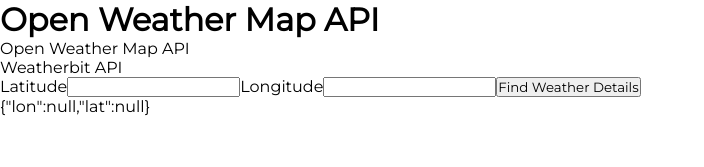
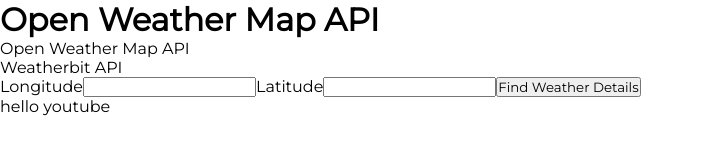
Before and after one commit to elpassion/elp-workshop-2-frontend, a React (Create React App) app: page / in a window 1280 px wide. Shown: the top 167 px of the page, without its empty margins (0-704 px from the left). Built offline with nearby package versions, Linux system fonts and the light colour scheme; no server answers.

Commit message:
react-hook-form basics implemented

```diff
--- a/package.json
+++ b/package.json
@@ -14,6 +14,7 @@
     "prettier": "^2.5.1",
     "react": "^17.0.2",
     "react-dom": "^17.0.2",
+    "react-hook-form": "^7.27.1",
     "react-scripts": "5.0.0",
     "react-use": "^17.3.2",
     "typescript": "^4.5.5",
--- a/src/App.tsx
+++ b/src/App.tsx
@@ -1,34 +1,30 @@
 import React from "react"
+import { useForm } from 'react-hook-form'
 import { useAsyncFn } from "react-use"
+import WeatherDetails from "./components/WeatherDetails"
 import { dataDestructure } from "./helpers/dataDestructure"
-import { Change, Coords, SynthEvent } from "./types/WeatherData"
-const OPEN_WEATHER_MAP_API_KEY = process.env.REACT_APP_OPEN_WEATHER_MAP_API_KEY
-const WEATHERBIT_API_KEY = process.env.REACT_APP_WEATHERBIT_API_KEY
-
-
-const getURL = (reqValue: string, coordinates: Coords): string => {
-  let URL = ''
-  const lat = coordinates.lat
-  const lon = coordinates.lon
-
-  if (reqValue === 'Open Weather Map API') {
-    URL = `https://api.openweathermap.org/data/2.5/onecall?lat=${lat}&lon=${lon}&exclude=hourly,minutely,daily&appid=${OPEN_WEATHER_MAP_API_KEY}`
-  } else if (reqValue === 'Weatherbit API') {
-    URL = `https://api.weatherbit.io/v2.0/current?lat=${lat}&lon=${lon}&key=${WEATHERBIT_API_KEY}`
-  }
-  return URL
-}
+import { coordsValidate } from "./helpers/formValidations"
+import { getURL } from "./helpers/getURLs"
+import { Coords, SynthEvent } from "./types/WeatherData"
 
 const App: React.FC = () => {
   const [tabValue, setTabValue] = React.useState('Open Weather Map API')
-  const [coordinates, setCoordinates] = React.useState({ lon: null, lat: null })
+  const [coordinates, setCoordinates] = React.useState<Coords>({ latitude: null, longitude: null })
+
   const [{ value, loading, error }, fetchWeather] = useAsyncFn(async () => {
     const URL = getURL(tabValue, coordinates)
-
     const response = await fetch(URL)
     const result = await response.json()
     return result
   }, [tabValue, coordinates])
+
+  const { register, handleSubmit, formState: { errors } } = useForm<Coords>()
+  const onSubmit = (data: Coords) => {
+    setCoordinates({
+      longitude: data.longitude,
+      latitude: data.latitude
+    })
+  }
 
   React.useEffect(() => {
     if (tabValue === 'Weatherbit API' && value?.current) {
@@ -36,23 +32,17 @@
     } else if (tabValue === 'Open Weather Map API' && value?.data) {
       fetchWeather()
     }
+    if (coordinates.latitude && coordinates.longitude) {
+      fetchWeather()
+    }
     // 'value' excluded due to infinite render loop.
     // eslint-disable-next-line react-hooks/exhaustive-deps
-  }, [tabValue])
+  }, [tabValue, coordinates])
 
   const handleClick = (event: SynthEvent) => {
     setTabValue((event.target as HTMLParagraphElement).innerText)
   }
-  const handleChange = (event: Change) => {
-    const value = event.target.value
-    setCoordinates({
-      ...coordinates,
-      [event.target.name]: value
-    })
-  }
-
-  const { status, lat, lon, timezone, temp, pressure, humidity } = dataDestructure(value, tabValue)
-
+  const weatherData = dataDestructure(value, tabValue)
   return (
     <>
       <h1>{tabValue}</h1>
@@ -60,14 +50,23 @@
         <p className="tab-1" onClick={handleClick}>Open Weather Map API</p>
         <p className="tab-2" onClick={handleClick}>Weatherbit API</p>
       </div>
-      <label htmlFor="latitude">Latitude</label>
-      <input id="latitude" name="lat" type="number" onChange={handleChange} />
-      <label htmlFor="longitude">Longitude</label>
-      <input id="longitude" name="lon" type="number" onChange={handleChange} />
-      <button className="confirm-btn" onClick={fetchWeather}>Find Weather Details</button>
 
+      <form onSubmit={handleSubmit(onSubmit)}>
+        <label htmlFor="longitude">Longitude</label>
+        <input
+          id="longitude"
+          type="number"
+          {...register("longitude", coordsValidate)}
+        />
+        <label htmlFor="latitude">Latitude</label>
+        <input
+          id="latitude"
+          type="number"
+          {...register("latitude", coordsValidate)}
+        />
+        <button type="submit" className="confirm-btn">Find Weather Details</button>
+      </form>
       <div>
-
         {
           (error || value?.message || value?.error) && (
             <div>Error: {error || value.message || value.error}</div>
@@ -78,26 +77,8 @@
             <div>Loading mate</div>
           )
         }
-        {
-          status && (
-            <>
-              <p>{timezone}</p>
-              <p>Longitude: {lon}</p>
-              <p>Latitude: {lat}</p>
-              <p>Temperature: {temp}</p>
-              <p>Pressure: {pressure}</p>
-              <p>Humidity: {humidity}</p>
-            </>
-          )
-        }
-        <p style={{ wordWrap: 'break-word' }}>
-          {JSON.stringify(coordinates)}
-        </p>
-        <p style={{ wordWrap: 'break-word' }}>
-          {status && JSON.stringify(value)}
-        </p>
+        <WeatherDetails data={weatherData} />
       </div>
-
     </>
   )
 }
--- /dev/null
+++ b/src/components/WeatherDetails.tsx
@@ -0,0 +1,30 @@
+import React from 'react'
+import { WeatherData } from '../types/WeatherData'
+
+type WeatherProps = {
+    data: WeatherData
+}
+
+const WeatherDetails: React.FC<WeatherProps> = ({ data }) => {
+    const { status, lat, lon, timezone, temp, pressure, humidity } = data
+
+    return (
+        <div>
+            hello youtube
+            {
+          status && (
+            <>
+              <p>{timezone}</p>
+              <p>Longitude: {lon}</p>
+              <p>Latitude: {lat}</p>
+              <p>Temperature: {temp}</p>
+              <p>Pressure: {pressure}</p>
+              <p>Humidity: {humidity}</p>
+            </>
+          )
+        }
+        </div>
+    )
+}
+
+export default WeatherDetails
--- /dev/null
+++ b/src/helpers/formValidations.ts
@@ -0,0 +1,14 @@
+export const coordsValidate = {
+        required: {
+            value: true,
+            message: "Required field!"
+        },
+        max: {
+            value: 90,
+            message: "Max 90!"
+        },
+        min: {
+            value: -90,
+            message: "Min 90!"
+        }
+}
--- /dev/null
+++ b/src/helpers/getURLs.ts
@@ -0,0 +1,15 @@
+import { Coords } from "../types/WeatherData"
+const OPEN_WEATHER_MAP_API_KEY = process.env.REACT_APP_OPEN_WEATHER_MAP_API_KEY
+const WEATHERBIT_API_KEY = process.env.REACT_APP_WEATHERBIT_API_KEY
+export const getURL = (reqValue: string, coordinates: Coords): string => {
+  let URL = ''
+  const lat = coordinates.latitude
+  const lon = coordinates.longitude
+  console.log('urlcoords ', coordinates)
+  if (reqValue === 'Open Weather Map API') {
+    URL = `https://api.openweathermap.org/data/2.5/onecall?lat=${lat}&lon=${lon}&exclude=hourly,minutely,daily&appid=${OPEN_WEATHER_MAP_API_KEY}`
+  } else if (reqValue === 'Weatherbit API') {
+    URL = `https://api.weatherbit.io/v2.0/current?lat=${lat}&lon=${lon}&key=${WEATHERBIT_API_KEY}`
+  }
+  return URL
+}
--- a/src/types/WeatherData.ts
+++ b/src/types/WeatherData.ts
@@ -9,9 +9,8 @@
 }
 
 export type Coords = {
-  lon: number | null,
-  lat: number | null
+  latitude: number | null,
+  longitude: number | null
 }
 
 export type SynthEvent = React.SyntheticEvent<HTMLParagraphElement, Event>
-export type Change = React.ChangeEvent<HTMLInputElement>
```
Also changed, not shown: 1 other file (tests, documents, lock files or other folders).
